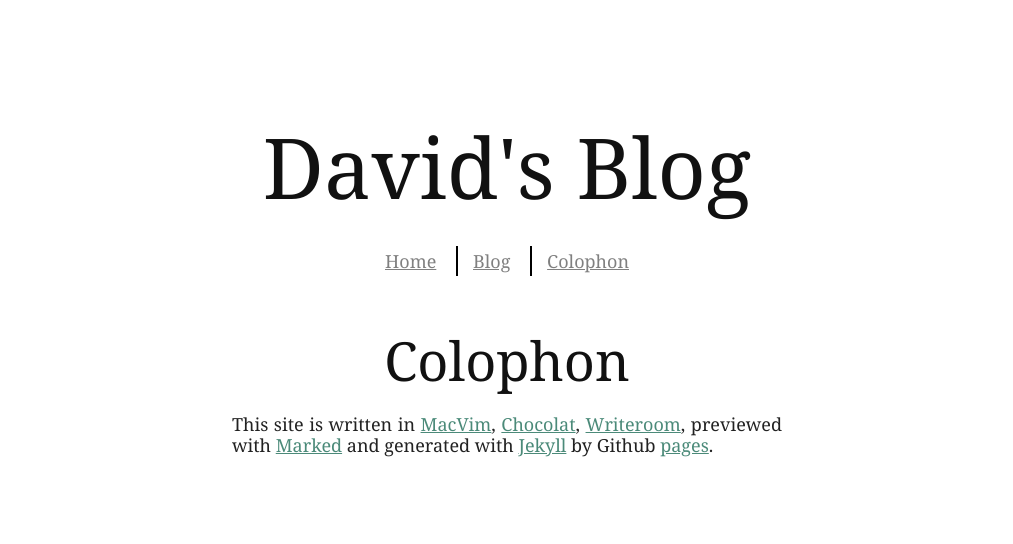
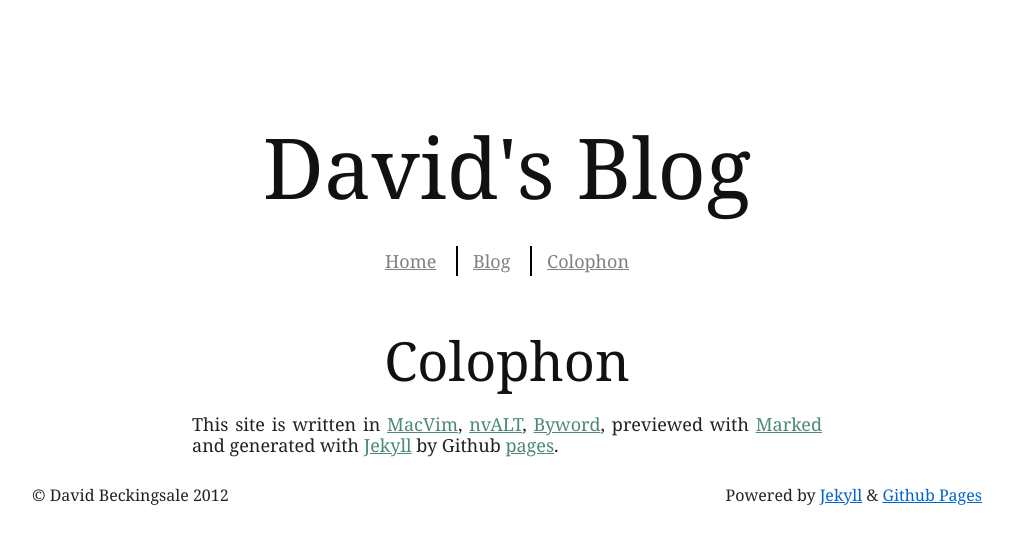
Before and after one commit to davidbeckingsale/davidbeckingsale.github.io, a Jekyll site: the page built from colophon.md, in a window 1280 px wide. Shown: the top 544 px of the page, without its empty margins (133-1146 px from the left). Built offline with Jekyll 4.4.1, drawn with Linux system fonts in a browser that asks for light colours; nearby versions of some CDN libraries; some web fonts are replaced; Markdown is read by kramdown in place of the engine named in the settings.

Commit message:
Style tweaks and colophon updates.

```diff
--- a/_layouts/default.html
+++ b/_layouts/default.html
@@ -26,9 +26,11 @@
             <div id="main" role="main">
                 {{ content }}
             </div>
+    <footer>
+    <div id="copy">&copy; David Beckingsale 2012 </div>
+    <div id="power">Powered by <a href="https://github.com/mojombo/jekyll/">Jekyll</a> & <a href="http://pages.github.com/">Github Pages</a></div>
+    </footer>
     </div>
-    <footer>
-    </footer>
 
 
     <!-- JavaScript at the bottom for fast page loading -->
--- a/_layouts/post.html
+++ b/_layouts/post.html
@@ -14,7 +14,7 @@ layout: default
         </ul>
     </div>
     {% if page.title != "Blog Posts" %}
-    <div class="span-14 prepend-3 append-3">
+    <div class="span-16 prepend-2 append-2">
     {% endif %}
     <h1>{{ page.title }}</h1>
     {{ content }}
--- a/colophon.md
+++ b/colophon.md
@@ -7,11 +7,11 @@ type: colophon
 published: true
 ---
 
-This site is written in [MacVim][1], [Chocolat][2], [Writeroom][3], previewed with [Marked][4] and generated with [Jekyll][5] by Github [pages][6].
+This site is written in [MacVim][1], [nvALT][nv], [Byword][bw], previewed with [Marked][4] and generated with [Jekyll][5] by Github [pages][6].
 
 [1]: http://code.google.com/p/macvim/
-[2]: http://chocolatapp.com/
-[3]: http://www.hogbaysoftware.com/products/writeroom
+[nv]: http://brettterpstra.com/project/nvalt/
+[bw]: http://bywordapp.com/
 [4]: http://markedapp.com/
 [5]: https://github.com/mojombo/jekyll
 [6]: http://pages.github.com/
--- a/css/custom.css
+++ b/css/custom.css
@@ -173,3 +173,15 @@ p {
 #post h1 {
 	text-align: center;
 }
+
+#copy, #power {
+    font: 16px Constantia, 'Hoefler Text', "Adobe Calson Pro", Baskerville, Georgia, Times, serif;
+}
+
+#copy {
+    float: left;
+}
+
+#power {
+    float: right;
+}
```
